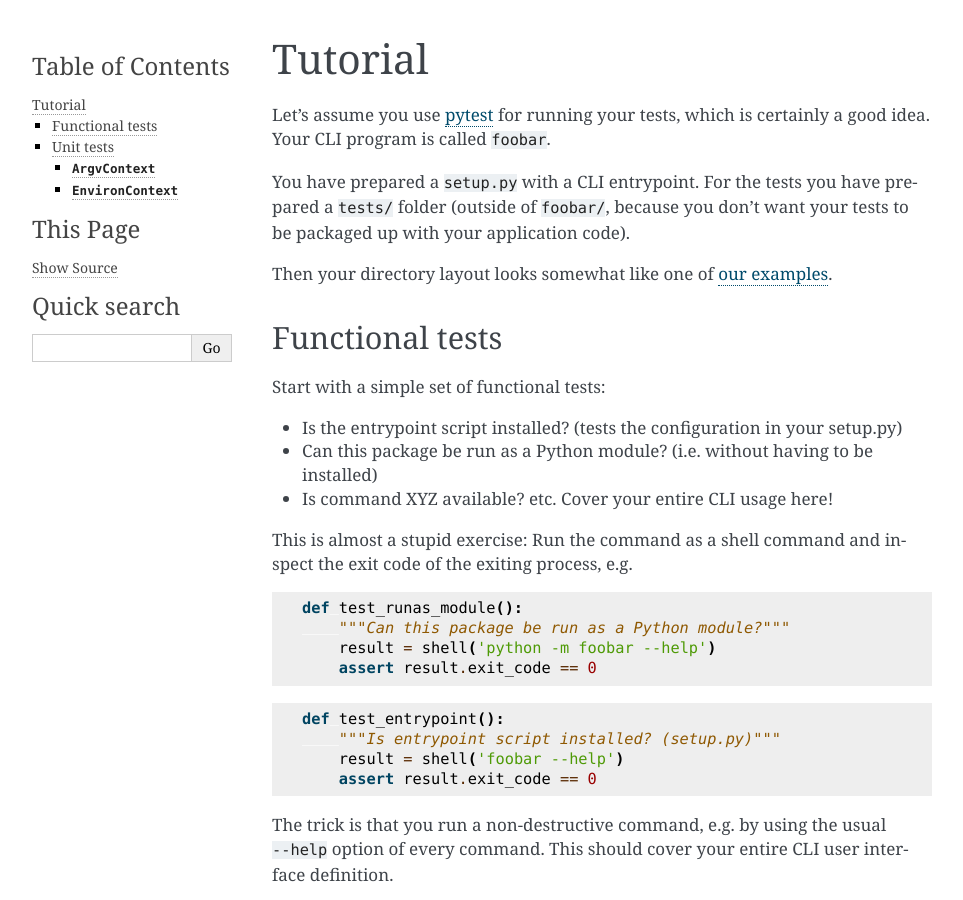
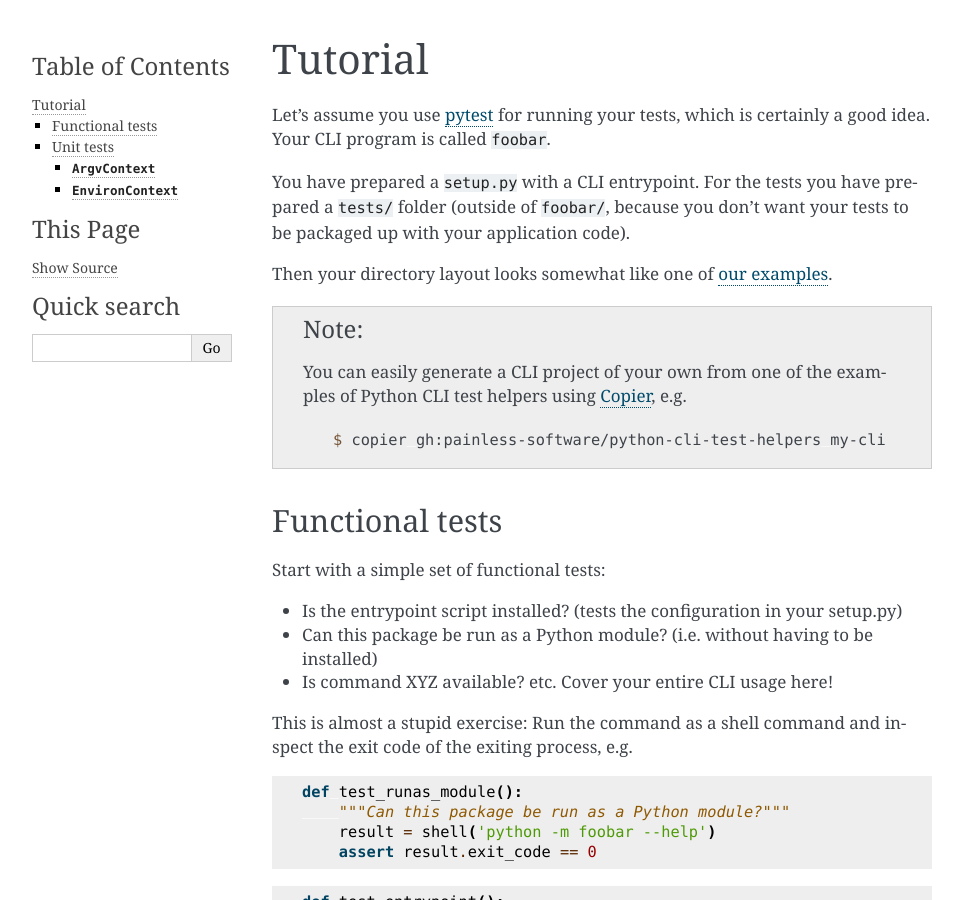
Before and after one commit to painless-software/python-cli-test-helpers, a Sphinx documentation site: the page built from docs/tutorial.rst, in a window 1280 px wide and 900 px high. Shown: the whole window, without its empty margins (148-1111 px from the left). Built offline with Sphinx 7.4.7, drawn with Linux system fonts in a browser that asks for light colours.

Commit message:
Add note on running Copier to tutorial

```diff
--- a/docs/tutorial.rst
+++ b/docs/tutorial.rst
@@ -10,9 +10,19 @@ your tests to be packaged up with your application code).
 
 Then your directory layout looks somewhat like one of `our examples`_.
 
+.. note::
+
+    You can easily generate a CLI project of your own from one of the
+    examples of Python CLI test helpers using `Copier`_, e.g.
+
+    .. code-block:: console
+
+        $ copier gh:painless-software/python-cli-test-helpers my-cli
+
 .. _pytest: https://pytest.org/
 .. _our examples:
     https://github.com/painless-software/python-cli-test-helpers/tree/main/examples
+.. _Copier: https://copier.readthedocs.io/
 
 Functional tests
 ----------------
```
